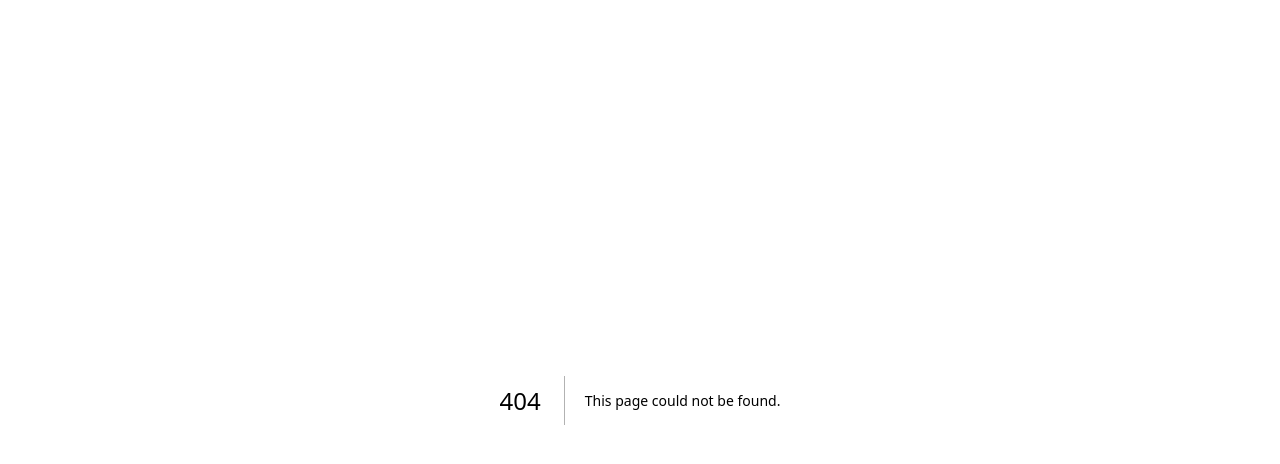
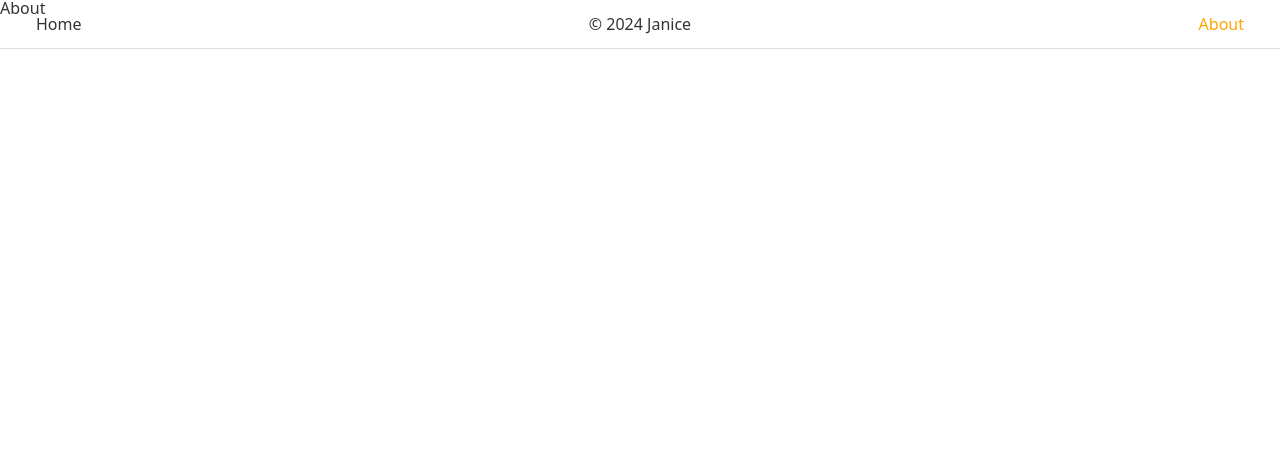
Before and after one commit to jeeweb/nyt-bestseller-explorer, a Next.js app: page /about in a window 1280 px wide. Before the commit this address had no page. Shown: the top 464 px of the page. Built offline with nearby package versions, Linux system fonts and the light colour scheme.

Commit message:
feat: 기본 layout 구성

```diff
--- /dev/null
+++ b/app/about/page.tsx
@@ -0,0 +1,3 @@
+export default function About() {
+  return <div>About</div>;
+}
--- a/app/layout.tsx
+++ b/app/layout.tsx
@@ -1,10 +1,18 @@
+import Footer from "../components/footer";
+import Header from "../components/header";
 import "../styles/global.css";
 import { Metadata } from "next";
 
 export const metadata: Metadata = {
-  title: "NYT Best Seller Explorer",
+  title: {
+    default: "NYT Best Seller Explorer",
+    template: "%s | NYT Best Seller Explorer",
+  },
   description:
     "The New York Times Best Sellers are up-to-date and authoritative lists of the most popular books in the United States, based on sales in the past week, including fiction, non-fiction, paperbacks, children’s books, audiobooks, graphic books and more.",
+  icons: {
+    icon: "/favicon.ico",
+  },
 };
 
 export default function RootLayout({
@@ -14,7 +22,11 @@ export default function RootLayout({
 }) {
   return (
     <html lang="en">
-      <body>{children}</body>
+      <body>
+        <Header />
+        {children}
+        <Footer />
+      </body>
     </html>
   );
 }
--- /dev/null
+++ b/components/footer.tsx
@@ -0,0 +1,5 @@
+import styles from "../styles/footer.module.css";
+
+export default function Footer() {
+  return <footer className={styles.footer}>&copy; 2024 Janice</footer>;
+}
--- /dev/null
+++ b/components/header.tsx
@@ -0,0 +1,10 @@
+import Navigation from "./navigation";
+import styles from "../styles/header.module.css";
+
+export default function Header() {
+  return (
+    <header className={styles.header}>
+      <Navigation />
+    </header>
+  );
+}
--- /dev/null
+++ b/components/navigation.tsx
@@ -0,0 +1,20 @@
+"use client";
+import Link from "next/link";
+import styles from "../styles/navigation.module.css";
+import { usePathname } from "next/navigation";
+
+export default function Navigation() {
+  const path = usePathname();
+  return (
+    <nav className={styles.nav}>
+      <ul>
+        <li className={path === "/" ? styles.nav__on : ""}>
+          <Link href="/">Home</Link>
+        </li>
+        <li className={path === "/about" ? styles.nav__on : ""}>
+          <Link href="/about">About</Link>
+        </li>
+      </ul>
+    </nav>
+  );
+}
--- /dev/null
+++ b/styles/footer.module.css
@@ -0,0 +1,3 @@
+.footer {
+  text-align: center;
+}
--- /dev/null
+++ b/styles/header.module.css
@@ -0,0 +1,7 @@
+.header {
+  position: fixed;
+  top: 0;
+  left: 0;
+  width: 100%;
+  border-bottom: 1px solid #ddd;
+}
--- /dev/null
+++ b/styles/navigation.module.css
@@ -0,0 +1,20 @@
+.nav {
+  padding: 0 36px;
+  width: 100vw;
+}
+.nav ul {
+  display: flex;
+  align-items: center;
+  justify-content: space-between;
+}
+
+.nav li {
+}
+
+.nav li a {
+  display: block;
+  padding: 16px 0;
+}
+.nav .nav__on {
+  color: orange;
+}
```
Also changed, not shown: app/list/[id]/page.tsx (added).
